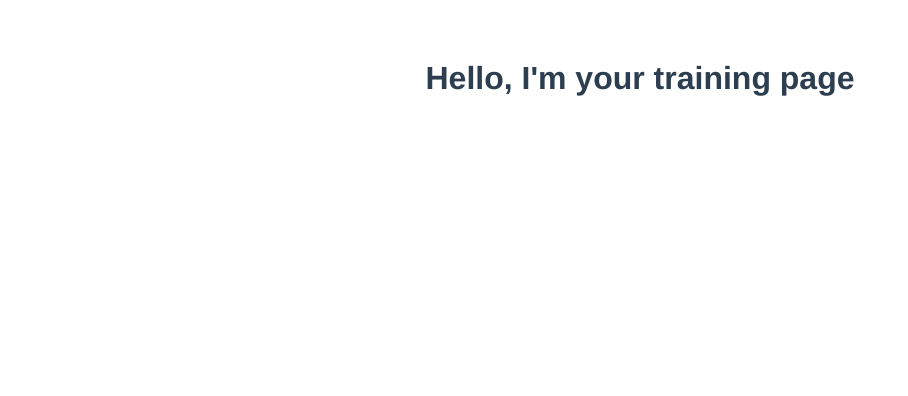
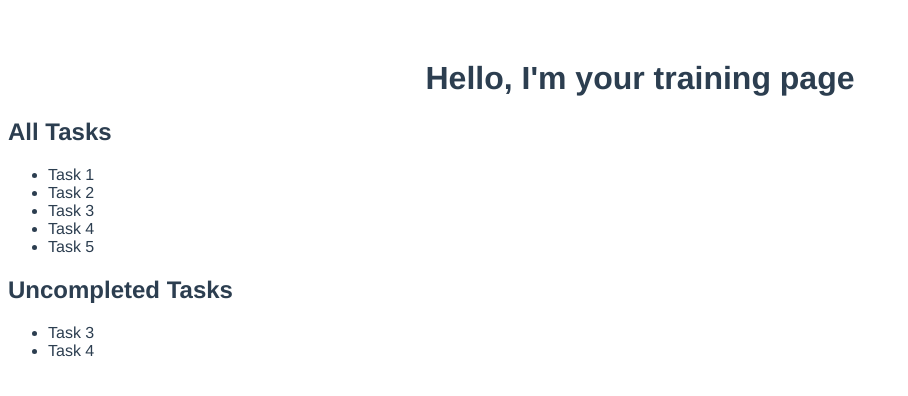
Before and after one commit to NeitoFR/VueJS_Webpack, a Vue app: page /#/training in a window 1280 px wide. Shown: the top 396 px of the page, without its empty margins (0-908 px from the left). Built offline with nearby package versions, Linux system fonts and the light colour scheme.

Commit message:
trainer OK reformatting project

```diff
--- a/src/App.vue
+++ b/src/App.vue
@@ -1,6 +1,5 @@
 <template>
   <div id="app">
-    <!-- <img src="./assets/logo.png"> -->
     <router-view/>
   </div>
 </template>
@@ -16,8 +15,10 @@ export default {
   font-family: 'Avenir', Helvetica, Arial, sans-serif;
   -webkit-font-smoothing: antialiased;
   -moz-osx-font-smoothing: grayscale;
-  text-align: center;
   color: #2c3e50;
   margin-top: 60px;
 }
+#app h1 {
+  text-align: center;
+}
 </style>
--- a/src/components/Trainer/Trainer.vue
+++ b/src/components/Trainer/Trainer.vue
@@ -1,18 +1,54 @@
 <template>
-    <h1>Hello, I'm your {{ message}} page</h1>
+    <div>
+        <h1>Hello, I'm your {{ message }} page</h1>
+        <h2>All Tasks</h2>
+        <ul>
+            <li v-for="item in tasks" v-text="item.desc"></li>
+        </ul>
+        <h2>Uncompleted Tasks</h2>
+        <ul>
+            <li v-for="item in IncompleteTasks" v-text="item.desc" v-if="!item.completed"></li>
+        </ul>
+    </div>
 </template>
 
 <script>
 export default {
-    name: 'Trainer',
-    data () {
-        return {
-            message: 'training'
+  name: "Trainer",
+  data: function() {
+    return {
+      message: "training",
+      tasks: [
+        {
+          desc: "Task 1",
+          completed: true
+        },
+        {
+          desc: "Task 2",
+          completed: true
+        },
+        {
+          desc: "Task 3",
+          completed: false
+        },
+        {
+          desc: "Task 4",
+          completed: false
+        },
+        {
+          desc: "Task 5",
+          completed: true
         }
+      ]
+    };
+  },
+  computed: {
+    IncompleteTasks: function() {
+      return this.tasks.filter(item => !item.completed);
     }
-}
+  }
+};
 </script>
 
 <style>
-
 </style>
```
